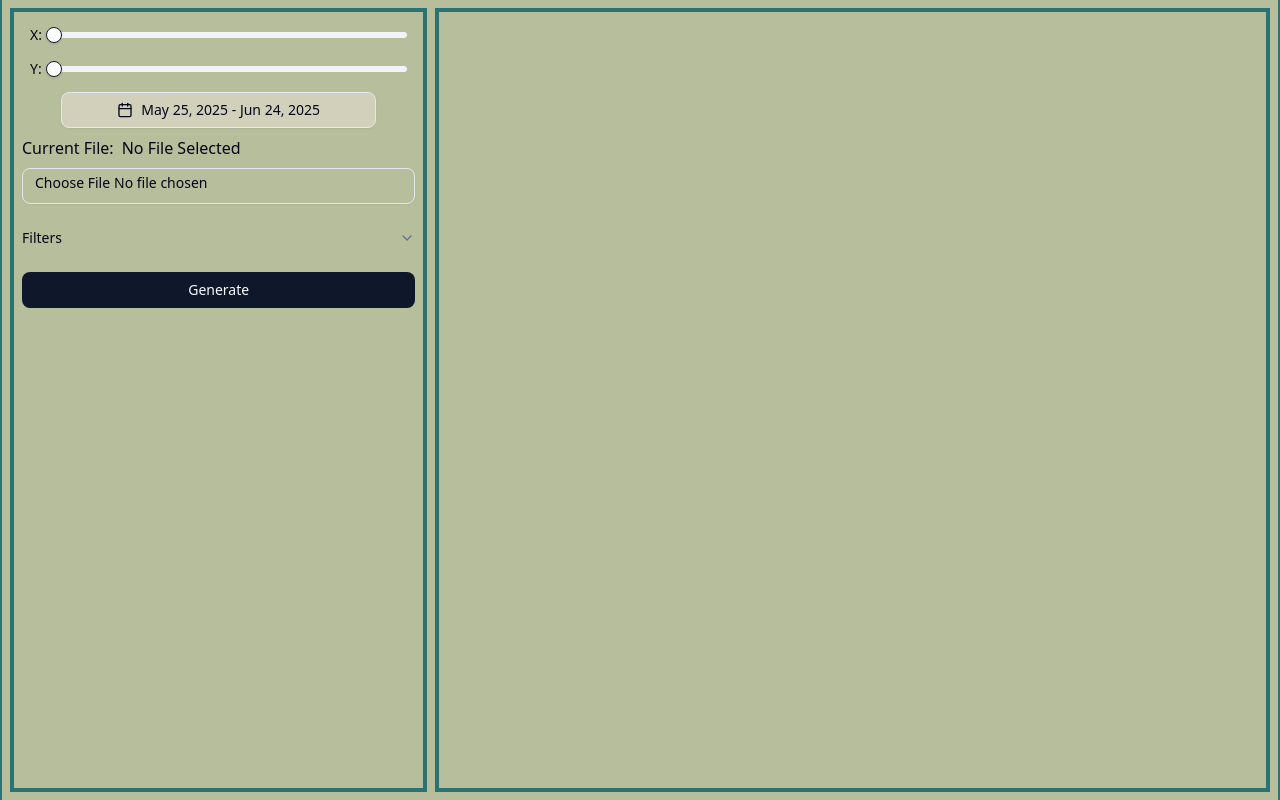
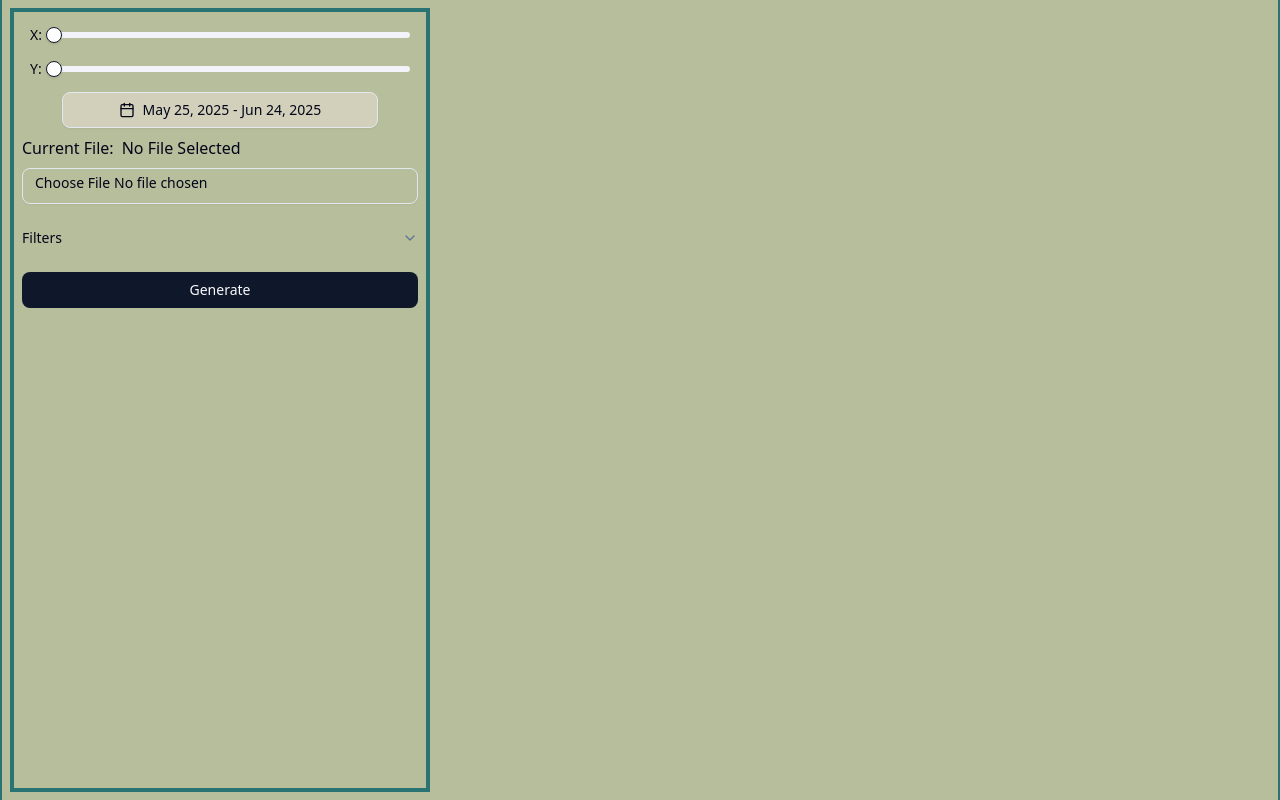
Before and after one commit to CMBVT2023/monthly-template-generator, a Next.js app: page / in a window 1280 px wide. Built offline with nearby package versions, Linux system fonts and the light colour scheme.

Commit message:
Removed displaying the generated pdf

```diff
--- a/src/containers/main-page.tsx
+++ b/src/containers/main-page.tsx
@@ -154,11 +154,7 @@ export default function MainPage() {
         </Button>
       </div>
 
-      {finishedPDFFilePath == "" ? (
-        <PDFDisplay pdfFilePath={pdfFilePath} />
-      ) : (
-        <PDFDisplay pdfFilePath={finishedPDFFilePath} />
-      )}
+      {pdfFilePath !== "" && <PDFDisplay pdfFilePath={pdfFilePath} />}
     </div>
   );
 }
```
